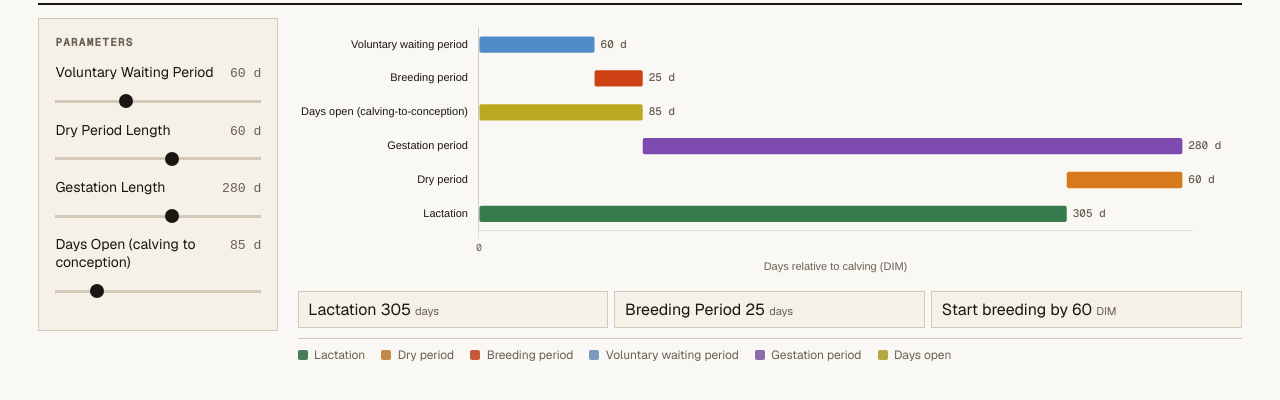
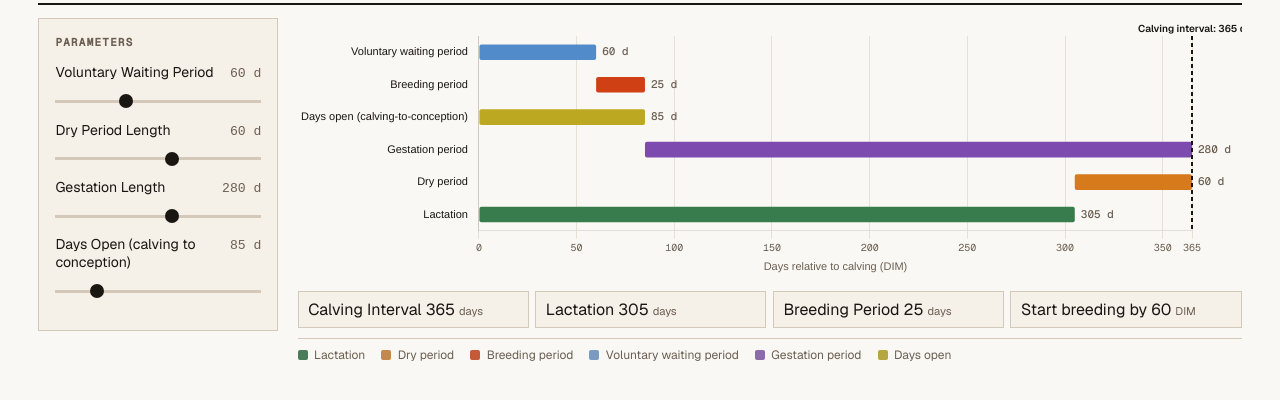
Before and after one commit to davos-i/dairy-teaching-apps, a plain HTML site: page dairy_repro_timeline_app.html in a window 1280 px wide. Shown: the part 86-486 px from the top of the page. Drawn offline with nearby package versions, Linux system fonts and the light colour scheme.

Commit message:
Enhance Dairy Lactation Timeline Visualiser
Updated the title and added a calving interval statistic to the timeline visualizer. Enhanced the chart layout and added a vertical line for calving interval.

```diff
--- a/dairy_repro_timeline_app.html
+++ b/dairy_repro_timeline_app.html
@@ -3,7 +3,7 @@
 <head>
 <meta charset="UTF-8">
 <meta name="viewport" content="width=device-width, initial-scale=1.0">
-<title>Dairy Reproductive Timeline</title>
+<title>Dairy Lactation Timeline Visualiser</title>
 <script src="https://cdnjs.cloudflare.com/ajax/libs/Chart.js/4.4.1/chart.umd.min.js"></script>
 <style>
   @import url('https://fonts.googleapis.com/css2?family=Geist:wght@300;400;500;600&family=Geist+Mono:wght@400;500&display=swap');
@@ -161,7 +161,7 @@
 
   .stats {
     display: grid;
-    grid-template-columns: 1fr 1fr 1fr;
+    grid-template-columns: 1fr 1fr 1fr 1fr;
     gap: 0.4rem;
     margin-top: 0.2rem;
   }
@@ -243,6 +243,11 @@
 
     <div class="stats">
       <div class="stat">
+        <span class="stat-label">Calving Interval</span>
+        <span class="stat-value" id="stat-ci">—</span>
+        <span class="stat-unit">days</span>
+      </div>
+      <div class="stat">
         <span class="stat-label">Lactation</span>
         <span class="stat-value" id="stat-lact">—</span>
         <span class="stat-unit">days</span>
@@ -309,7 +314,7 @@
       indexAxis: 'y',
       responsive: true,
       maintainAspectRatio: false,
-      layout: { padding: { right: 50 } },
+      layout: { padding: { right: 50, top: 18 } },
       plugins: {
         legend: { display: false },
         tooltip: {
@@ -353,14 +358,37 @@
             const [s, e] = data.datasets[0].data[i];
             const dur = e - s;
             const label = `${dur} d`;
-            // bar.x is the right edge of the bar for horizontal bars
             const x = bar.x + 6;
             const y = bar.y;
-            // shadow for legibility
-            ctx.fillStyle = 'rgba(250,248,244,0.0)';
             ctx.fillStyle = '#6b5f52';
             ctx.fillText(label, x, y);
           });
+          ctx.restore();
+        }
+      },
+      // Draw vertical line at calving interval
+      {
+        id: 'calvingLine',
+        afterDraw(chart) {
+          const ci = chart._calvingInterval;
+          if (!ci) return;
+          const { ctx, chartArea, scales } = chart;
+          const x = scales.x.getPixelForValue(ci);
+          ctx.save();
+          ctx.beginPath();
+          ctx.moveTo(x, chartArea.top);
+          ctx.lineTo(x, chartArea.bottom);
+          ctx.strokeStyle = '#1a1612';
+          ctx.lineWidth = 2;
+          ctx.setLineDash([4, 3]);
+          ctx.stroke();
+          ctx.setLineDash([]);
+          // Label above the line
+          ctx.font = "600 10px 'Geist', system-ui, sans-serif";
+          ctx.fillStyle = '#1a1612';
+          ctx.textAlign = 'center';
+          ctx.textBaseline = 'bottom';
+          ctx.fillText(`Calving interval: ${ci} d`, x, chartArea.top - 2);
           ctx.restore();
         }
       }
@@ -386,6 +414,7 @@
     document.getElementById('open-val').textContent = `${open} d`;
 
     // Stats
+    document.getElementById('stat-ci').textContent    = gestEnd;
     document.getElementById('stat-lact').textContent  = lactLen;
     document.getElementById('stat-breed').textContent = Math.max(0, breedLen);
     document.getElementById('stat-start').textContent = breedStart;
@@ -402,14 +431,22 @@
 
     chart.data.datasets[0].data = barData;
 
-    // Dynamic x-axis ticks
-    const tickSet = new Set([0, VWP, open, lactLen, gestEnd]);
+    // Store gestEnd for the vertical line plugin
+    chart._calvingInterval = gestEnd;
+
+    // Fixed 50d grid, always label key DIM values including calving interval
+    const keyVals = new Set([0, VWP, open, lactLen, gestEnd]);
     chart.options.scales.x.ticks = {
       font: { family: "'Geist Mono', monospace", size: 10 },
       color: '#6b5f52',
-      callback: val => tickSet.has(val) ? val : null,
+      stepSize: 50,
+      callback: function(val) {
+        if (keyVals.has(val)) return val;
+        if (val % 50 === 0) return val;
+        return null;
+      },
     };
-    chart.options.scales.x.max = gestEnd + 5;
+    chart.options.scales.x.max = gestEnd;
 
     chart.update(firstRender ? 'active' : 'none');
     firstRender = false;
```
